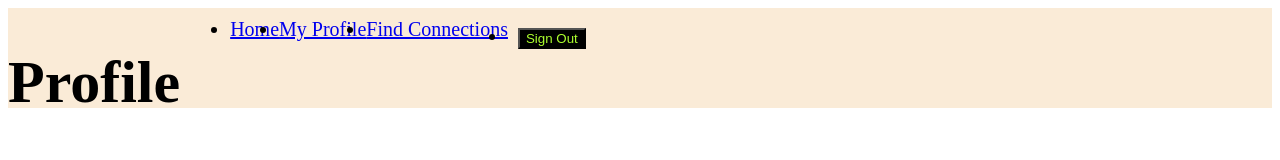
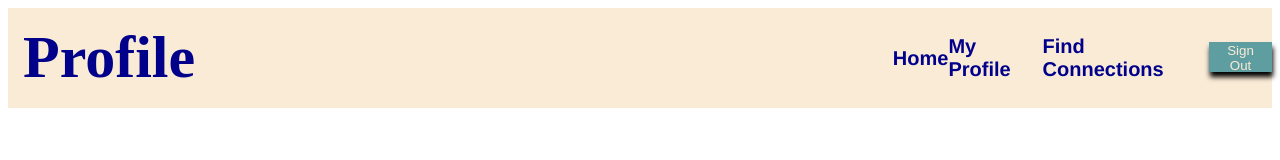
Before and after one commit to Sidd-byte/flex_navbar, a plain HTML site: page index.html in a window 1280 px wide. Drawn offline with Linux system fonts and the light colour scheme.

Commit message:
intial commit

```diff
--- a/style.css
+++ b/style.css
@@ -1,24 +1,33 @@
 .nav {
-    width: 100%;
+    width: 1000 px;
     height: 100px;
     background-color: antiquewhite;
     display: flex;
+    justify-content: space-between;
+}
+.nav-links{
+    display: flex;
+    justify-content: space-around;
+    list-style-type: none;
+    align-items: center;
+    width: 30%;
 }
 .nav-title{
+    color: darkblue;
     font-size: 60px;
-    font: bold;
-
+    margin: 15px;
 }
-.nav-links{
+.nav a{
+    text-decoration: none;
+    color: darkblue;
+    font-weight: bolder;
+    font-family: 'Franklin Gothic Medium', 'Arial Narrow', Arial, sans-serif;
     font-size: 20px;
-    font: bold;
-    display: inline-flex;
-    align-self: auto;
-    margin: 10px;
 }
 .btn{
-    margin: 10px;
-    background-color: black;
-    color: greenyellow;
-
+    height: 30px;
+    box-shadow: 1px 5px 5px black;
+    border: none;
+    background-color: cadetblue;
+    color: antiquewhite;
 }
```
